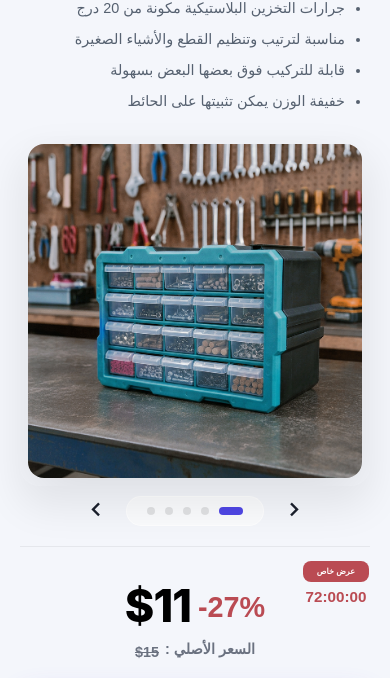
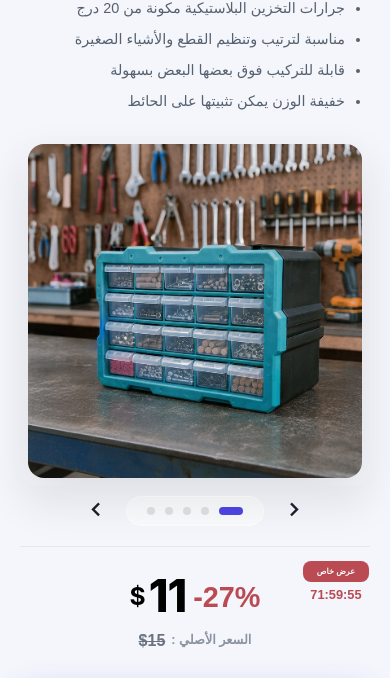
Before and after one commit to modelxland/modelxlandFonts, a website: page model-classic.html in a window 390 px wide. Shown: the part 139-817 px from the top of the page. Drawn offline with nearby package versions, Linux system fonts and the light colour scheme; a web font is replaced by a local one.

Commit message:
feat: add persistent 72-hour countdown timer and implement mobile-specific CSS responsive layouts

```diff
--- a/css/mobile.css
+++ b/css/mobile.css
@@ -317,6 +317,7 @@
         flex-direction: column;
         justify-content: center;
         align-items: center;
+        margin-top: -10px;
         margin-bottom: 15px;
         width: 100%;
         border-radius: 20px;
@@ -325,7 +326,7 @@
 
     .special-badge {
         position: absolute;
-        top: -22px;
+        top: -12px;
         right: 1px;
         display: flex;
         flex-direction: column;
@@ -344,7 +345,7 @@
     .badge-time {
         color: #BA4B53;
         font-weight: 800;
-        font-size: 0.95rem;
+        font-size: 0.8rem;
         margin-top: 2px;
     }
 
@@ -369,6 +370,13 @@
         transform: translateY(-1px);
     }
 
+    .price-main .currency-symbol {
+        font-size: 0.55em;
+        font-weight: 700;
+        vertical-align: 0.28em;
+        margin-right: 4px;
+    }
+
     .price-main .discount {
         font-size: 1.8rem;
         font-weight: 800;
@@ -383,16 +391,22 @@
         justify-content: center;
         gap: 6px;
         color: #6b7280;
-        font-size: 0.9rem;
         font-weight: 700;
     }
 
+    .price-old .old-label {
+        font-size: 0.8rem;
+        font-weight: 700;
+        color: #8b92a0;
+    }
+
     .price-old .old-amount {
+        font-size:1rem;
         text-decoration: line-through;
         direction: ltr;
         unicode-bidi: isolate;
         display: inline-block;
-        transform: translateY(3px);
+        transform: translateY(0);
     }
 
     .mobile-buy-btn {
--- a/model-classic.html
+++ b/model-classic.html
@@ -542,10 +542,10 @@
                         </div>
                         <div class="price-main">
                             <span class="discount">-27%</span>
-                            <span class="amount">$11</span>
+                            <span class="amount"><span class="currency-symbol">$</span>11</span>
                         </div>
                         <div class="price-old">
-                            <span>السعر الأصلي : </span>
+                            <span class="old-label">السعر الأصلي : </span>
                             <span class="old-amount">$15</span>
                         </div>
                     </div>
@@ -849,6 +849,49 @@
 
         // Start initially
         startAutoSwipe();
+
+        // 72-Hour Persistent Countdown Timer
+        function startCountdown() {
+            const timerElement = document.querySelector('.badge-time');
+            if (!timerElement) return;
+
+            const duration = 72 * 60 * 60 * 1000; // 72 hours in ms
+            let targetTime = localStorage.getItem('countdownTargetTime');
+
+            if (!targetTime) {
+                targetTime = Date.now() + duration;
+                localStorage.setItem('countdownTargetTime', targetTime);
+            } else {
+                targetTime = parseInt(targetTime, 10);
+            }
+
+            function updateTimer() {
+                const now = Date.now();
+                let remaining = targetTime - now;
+
+                if (remaining <= 0) {
+                    // Reset to another 72 hours once it hits 0
+                    targetTime = Date.now() + duration;
+                    localStorage.setItem('countdownTargetTime', targetTime);
+                    remaining = duration;
+                }
+
+                const hours = Math.floor(remaining / (1000 * 60 * 60));
+                const minutes = Math.floor((remaining % (1000 * 60 * 60)) / (1000 * 60));
+                const seconds = Math.floor((remaining % (1000 * 60)) / 1000);
+
+                const formattedHours = String(hours).padStart(2, '0');
+                const formattedMinutes = String(minutes).padStart(2, '0');
+                const formattedSeconds = String(seconds).padStart(2, '0');
+
+                timerElement.textContent = `${formattedHours}:${formattedMinutes}:${formattedSeconds}`;
+            }
+
+            updateTimer();
+            setInterval(updateTimer, 1000);
+        }
+
+        startCountdown();
     </script>
 </body>
 
```
